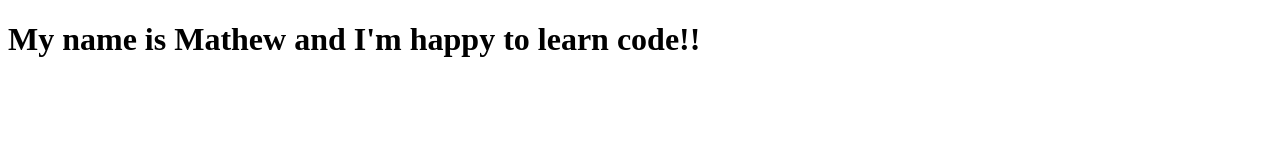
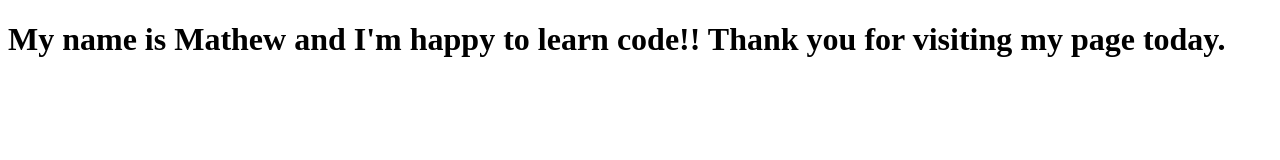
Before and after one commit to mathewmarquez/first-github-project, a plain HTML site: page index.html in a window 1280 px wide. Drawn offline with Linux system fonts and the light colour scheme.

Commit message:
Initial commit

```diff
--- a/index.html
+++ b/index.html
@@ -7,6 +7,6 @@
     <title>Document</title>
 </head>
 <body>
-    <h1>My name is Mathew and I'm happy to learn code!!</h1>
+    <h1>My name is Mathew and I'm happy to learn code!! Thank you for visiting my page today.</h1>
 </body>
 </html>
```
